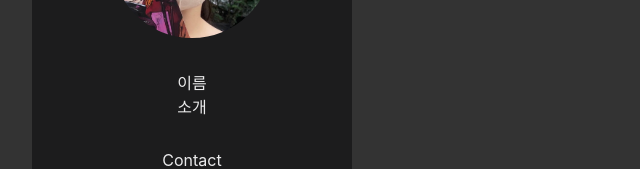
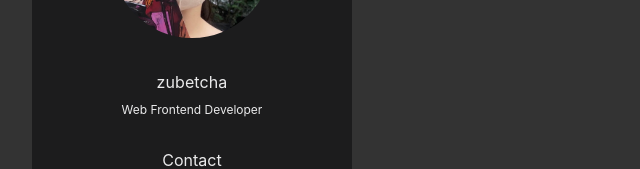
Before and after one commit to zubetcha/zubetcha-blog, a Next.js app: page / in a window 1280 px wide. Shown: the part 250-419 px from the top of the page, without its empty margins (0-640 px from the left). Built offline with nearby package versions, Linux system fonts and the light colour scheme.

Commit message:
:heavy_plus_sign: add react-icons

```diff
--- a/next.config.js
+++ b/next.config.js
@@ -7,7 +7,7 @@ const nextConfig = {
   reactStrictMode: true,
   swcMinify: true,
   sassOptions: {
-    includePaths: [path.join(__dirname, 'styles')],
+    includePaths: [path.join(__dirname, 'src/styles')],
     reactStrictMode: true,
   },
   webpack(config, { webpack }) {
--- a/package.json
+++ b/package.json
@@ -13,6 +13,7 @@
     "next": "12.2.5",
     "react": "18.2.0",
     "react-dom": "18.2.0",
+    "react-icons": "^4.4.0",
     "rehype-autolink-headings": "^6.1.1",
     "rehype-katex": "^6.0.2",
     "rehype-prism-plus": "^1.5.0",
--- a/src/components/Elements/Typo/Typo.module.scss
+++ b/src/components/Elements/Typo/Typo.module.scss
@@ -0,0 +1,59 @@
+@import '../../../styles/colors';
+@import '../../../styles/mixins';
+@import '../../../styles/sizes';
+
+.first_class {
+  cursor: default;
+}
+
+.display-large {
+  @include display-large();
+}
+.display-medium {
+  @include display-medium();
+}
+.display-small {
+  @include display-small();
+}
+.headline-large {
+  @include headline-large();
+}
+.headline-medium {
+  @include headline-medium();
+}
+.headline-small {
+  @include headline-small();
+}
+.title-large {
+  @include title-large();
+}
+.title-medium {
+  @include title-medium();
+}
+.title-small {
+  @include title-small();
+}
+.label-large {
+  @include label-large();
+}
+.label-medium {
+  @include label-medium();
+}
+.label-small {
+  @include label-small();
+}
+.body-large {
+  @include body-large();
+}
+.body-medium {
+  @include body-medium();
+}
+.body-small {
+  @include body-small();
+}
+
+// @each $color, $value in $colors-map {
+//   p.first_class[class*='#{$color}'] {
+//     color: $value;
+//   }
+// }
--- a/src/components/Elements/Typo/Typo.tsx
+++ b/src/components/Elements/Typo/Typo.tsx
@@ -2,6 +2,18 @@ import classNames from 'classnames';
 import classes from './Typo.module.scss';
 import { TypoProps } from './Typo.types';
 
-export const Typo = ({ role, color }: TypoProps) => {
-  return <p className={classNames(classes[role], classes[color])}>Type</p>;
+export const Typo = ({ children, role, color, style }: TypoProps) => {
+  return (
+    <p
+      className={classNames(classes.first_class, classes[role], classes[color])}
+      style={style}
+    >
+      {children}
+    </p>
+  );
 };
+
+Typo.defaultProps = {
+  role: 'body-medium',
+  color: 'title',
+};
--- a/src/components/NavBar/NavBar.module.scss
+++ b/src/components/NavBar/NavBar.module.scss
@@ -22,5 +22,10 @@
     .profile_image {
       border-radius: 50%;
     }
+
+    .profile_info_wrapper {
+      @include flex-box(center, center);
+      @include flex-direction(column, 8);
+    }
   }
 }
--- a/src/components/NavBar/NavBar.tsx
+++ b/src/components/NavBar/NavBar.tsx
@@ -2,6 +2,7 @@ import Image from 'next/image';
 import classes from './NavBar.module.scss';
 import Profile from '../../assets/images/profile.jpeg';
 
+import { Typo } from '../Elements/Typo/Typo';
 import { NavItem } from './NavItem';
 
 export const NavBar = () => {
@@ -15,9 +16,9 @@ export const NavBar = () => {
           height={160}
           className={classes.profile_image}
         />
-        <div>
-          <p>이름</p>
-          <p>소개</p>
+        <div className={classes.profile_info_wrapper}>
+          <Typo role='title-medium'>zubetcha</Typo>
+          <Typo role='body-small'>Web Frontend Developer</Typo>
         </div>
         <div>Contact</div>
       </div>
```
Also changed, not shown: src/components/Elements/Typo/Typo.types.tsx (+7 -5 lines), 1 other file (tests, documents, lock files or other folders).
